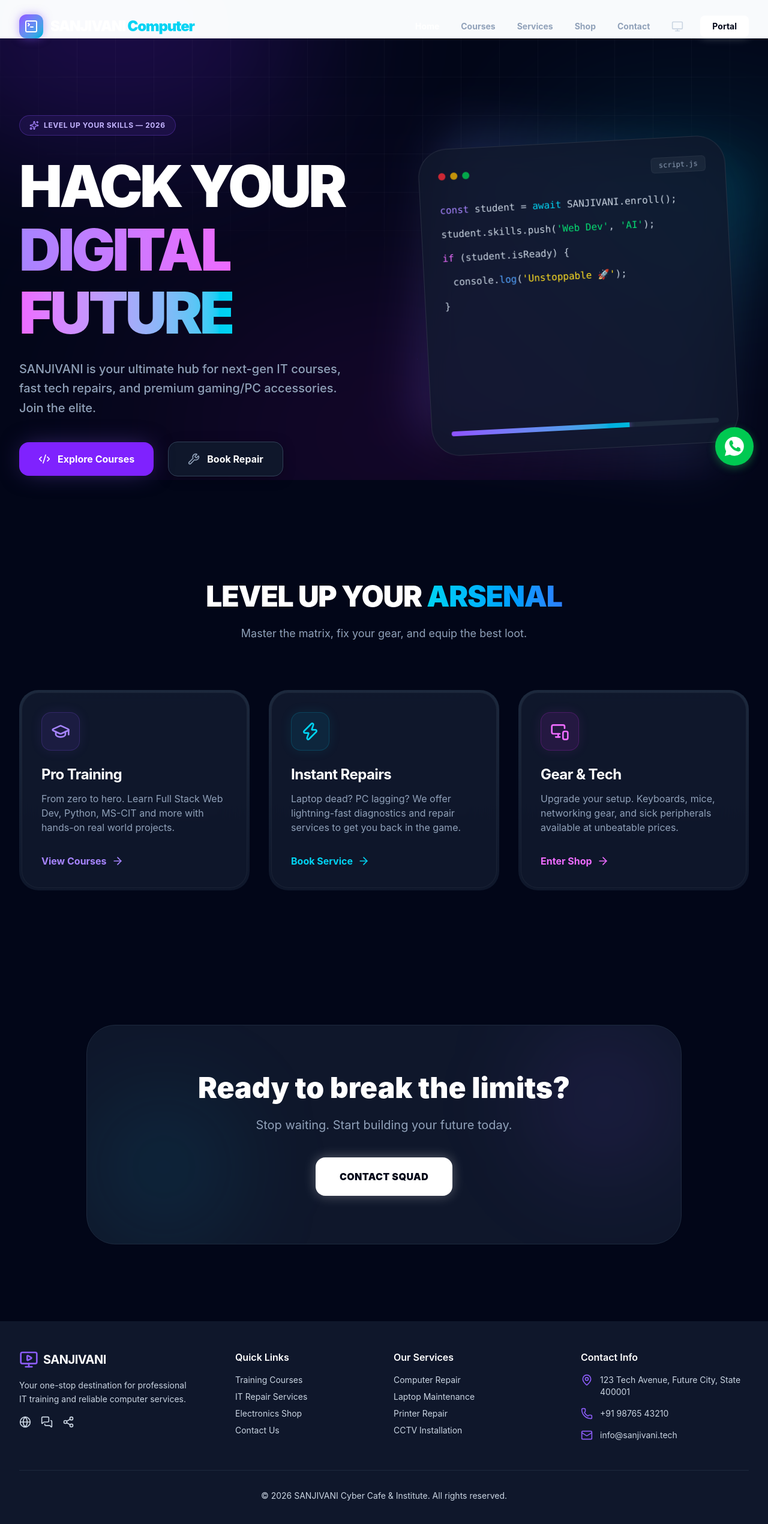
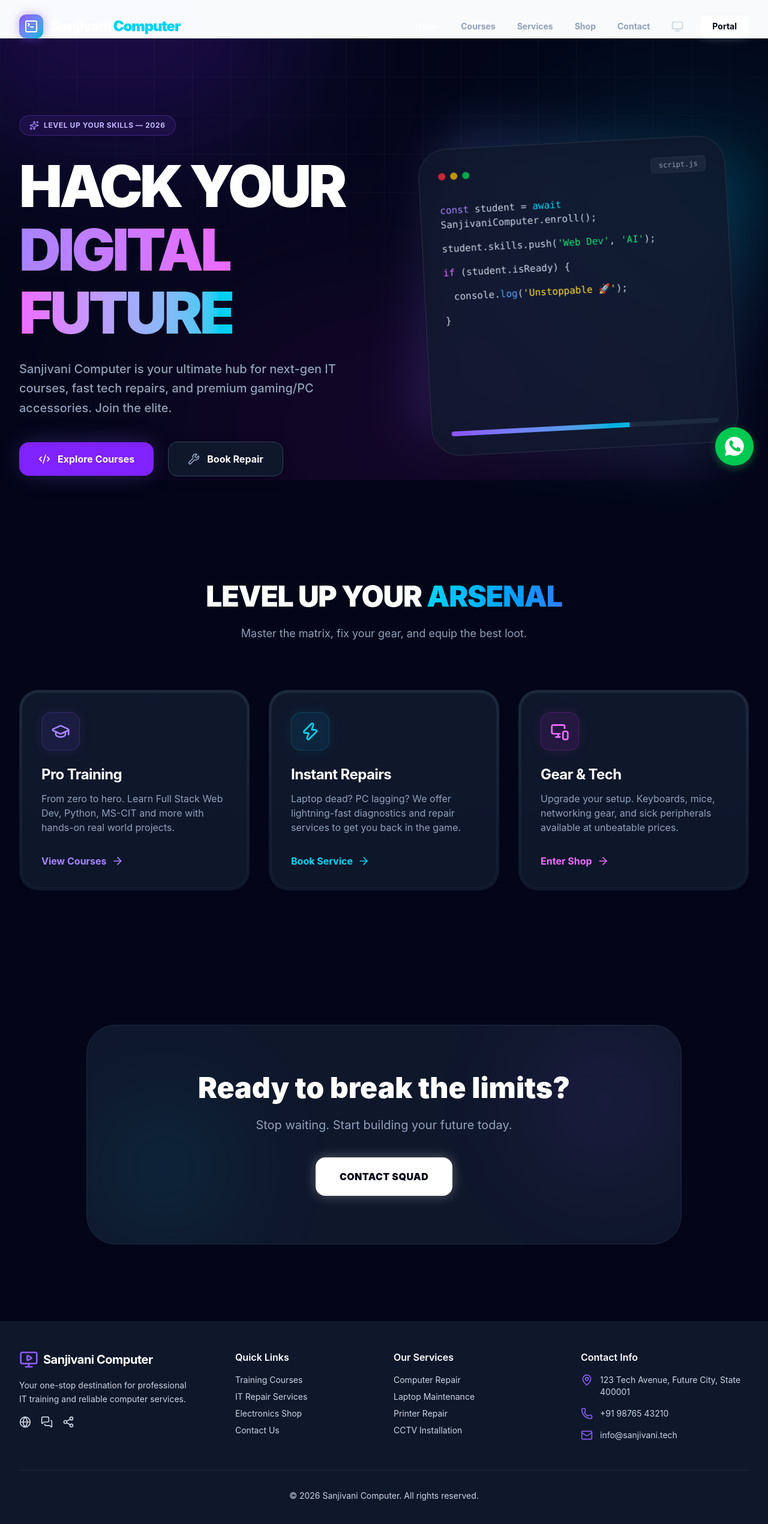
Before and after one commit to therohanmane/SANJIVANI, a React app in the folder frontend/: page / in a window 1280 px wide. Shown: the top 2540 px of the page at 60% size. Built offline with nearby package versions, Linux system fonts and the light colour scheme; the HTML template or start-up script is replaced by a standard one.

Commit message:
Update brand name from SANJIVANI to Sanjivani Computer

```diff
--- a/frontend/src/components/Footer.jsx
+++ b/frontend/src/components/Footer.jsx
@@ -11,7 +11,7 @@ const Footer = () => {
           <div className="space-y-4">
             <Link to="/" className="flex items-center gap-2 text-white">
               <MonitorPlay className="h-8 w-8 text-primary-500" />
-              <span className="font-bold text-xl tracking-tight">SANJIVANI</span>
+              <span className="font-bold text-xl tracking-tight">Sanjivani Computer</span>
             </Link>
             <p className="text-sm leading-relaxed">
               Your one-stop destination for professional IT training and reliable computer services.
@@ -67,7 +67,7 @@ const Footer = () => {
         </div>
 
         <div className="border-t border-slate-800 mt-12 pt-8 text-sm text-center">
-          <p>&copy; {new Date().getFullYear()} SANJIVANI Cyber Cafe & Institute. All rights reserved.</p>
+          <p>&copy; {new Date().getFullYear()} Sanjivani Computer. All rights reserved.</p>
         </div>
       </div>
     </footer>
--- a/frontend/src/components/Navbar.jsx
+++ b/frontend/src/components/Navbar.jsx
@@ -48,7 +48,7 @@ const Navbar = () => {
                <TerminalSquare className="w-6 h-6" />
             </div>
             <span className="font-black text-2xl tracking-tighter text-slate-900 dark:text-white">
-              SANJIVANI <span className="text-violet-500 dark:text-cyan-400">Computer</span>
+              Sanjivani <span className="text-violet-500 dark:text-cyan-400">Computer</span>
             </span>
           </Link>
 
--- a/frontend/src/components/WhatsAppButton.jsx
+++ b/frontend/src/components/WhatsAppButton.jsx
@@ -1,6 +1,6 @@
 const WhatsAppButton = () => {
   const phoneNumber = "919876543210";
-  const message = "Hello SANJIVANI, I have an inquiry.";
+  const message = "Hello Sanjivani Computer, I have an inquiry.";
 
   const handleClick = () => {
     window.open(`https://wa.me/${phoneNumber}?text=${encodeURIComponent(message)}`, '_blank');
--- a/frontend/src/pages/Home.jsx
+++ b/frontend/src/pages/Home.jsx
@@ -32,7 +32,7 @@ const Home = () => {
             </h1>
 
             <p className="text-lg md:text-xl text-slate-600 dark:text-slate-400 max-w-2xl mx-auto lg:mx-0 mb-10 leading-relaxed font-medium">
-              SANJIVANI is your ultimate hub for next-gen IT courses, fast tech repairs, and premium gaming/PC accessories. Join the elite.
+              Sanjivani Computer is your ultimate hub for next-gen IT courses, fast tech repairs, and premium gaming/PC accessories. Join the elite.
             </p>
 
             <div className="flex flex-col sm:flex-row items-center justify-center lg:justify-start gap-4 sm:gap-6 w-full sm:w-auto">
@@ -63,7 +63,7 @@ const Home = () => {
                     <div className="px-3 py-1 bg-white/5 rounded-md text-xs font-mono text-slate-400 border border-white/5">script.js</div>
                  </div>
                  <div className="font-mono text-sm sm:text-base text-slate-700 dark:text-slate-300 space-y-4 flex-1">
-                    <p><span className="text-violet-600 dark:text-violet-400">const</span> student = <span className="text-cyan-600 dark:text-cyan-400">await</span> SANJIVANI.enroll();</p>
+                    <p><span className="text-violet-600 dark:text-violet-400">const</span> student = <span className="text-cyan-600 dark:text-cyan-400">await</span> SanjivaniComputer.enroll();</p>
                     <p>student.skills.push(<span className="text-green-400">'Web Dev'</span>, <span className="text-green-400">'AI'</span>);</p>
                     <p><span className="text-fuchsia-400">if</span> (student.isReady) {'{'}</p>
                     <p className="pl-4">console.<span className="text-blue-400">log</span>(<span className="text-yellow-300">'Unstoppable 🚀'</span>);</p>
--- a/frontend/src/pages/admin/Dashboard.jsx
+++ b/frontend/src/pages/admin/Dashboard.jsx
@@ -25,7 +25,7 @@ const Dashboard = () => {
         <div className="p-6 border-b border-slate-800">
           <h2 className="text-2xl font-bold tracking-tight text-white flex items-center gap-2">
             <div className="w-8 h-8 bg-primary-600 rounded-lg flex items-center justify-center">S</div>
-            SANJIVANI
+            Sanjivani Computer
           </h2>
           <p className="text-slate-400 text-sm mt-1">Admin Control Panel</p>
         </div>
--- a/frontend/src/pages/admin/Login.jsx
+++ b/frontend/src/pages/admin/Login.jsx
@@ -37,7 +37,7 @@ const Login = () => {
       <div className="max-w-md w-full space-y-8 bg-white p-8 rounded-3xl shadow-xl border border-slate-100">
         <div className="text-center">
           <h2 className="text-3xl font-extrabold text-slate-900 tracking-tight">Admin Portal</h2>
-          <p className="mt-2 text-sm text-slate-600">Sign in to manage SANJIVANI</p>
+          <p className="mt-2 text-sm text-slate-600">Sign in to manage Sanjivani Computer</p>
         </div>
 
         {error && <div className="bg-red-50 text-red-700 p-4 rounded-xl text-sm border border-red-100">{error}</div>}
```
